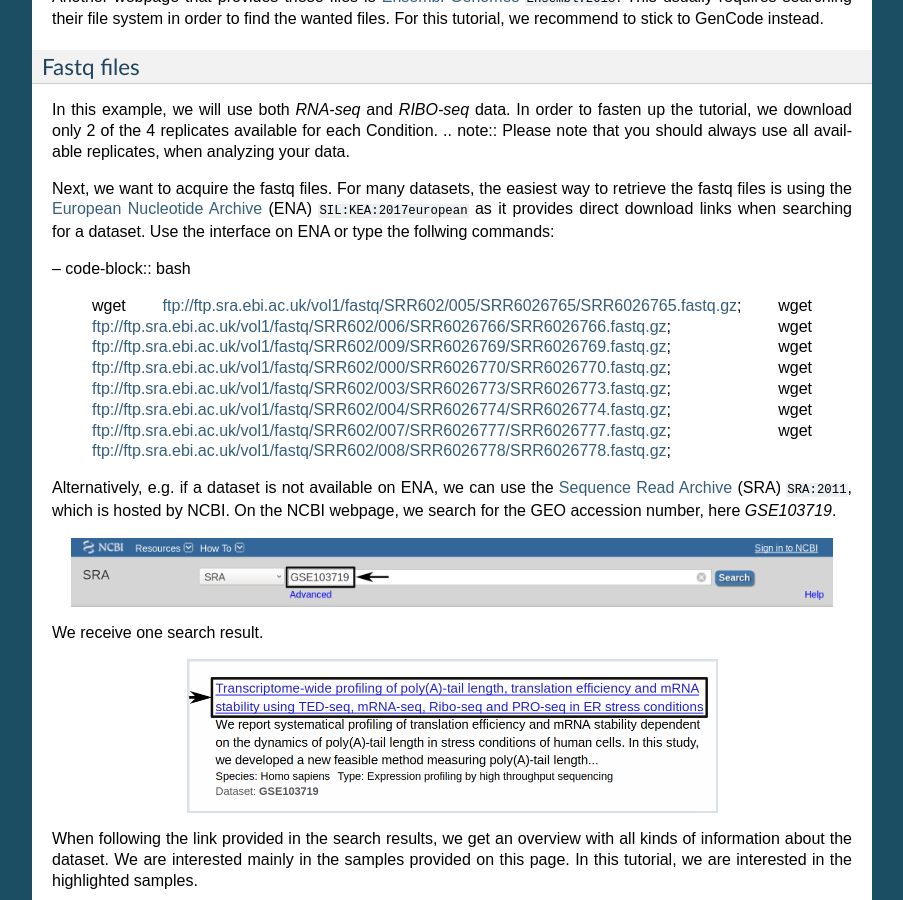
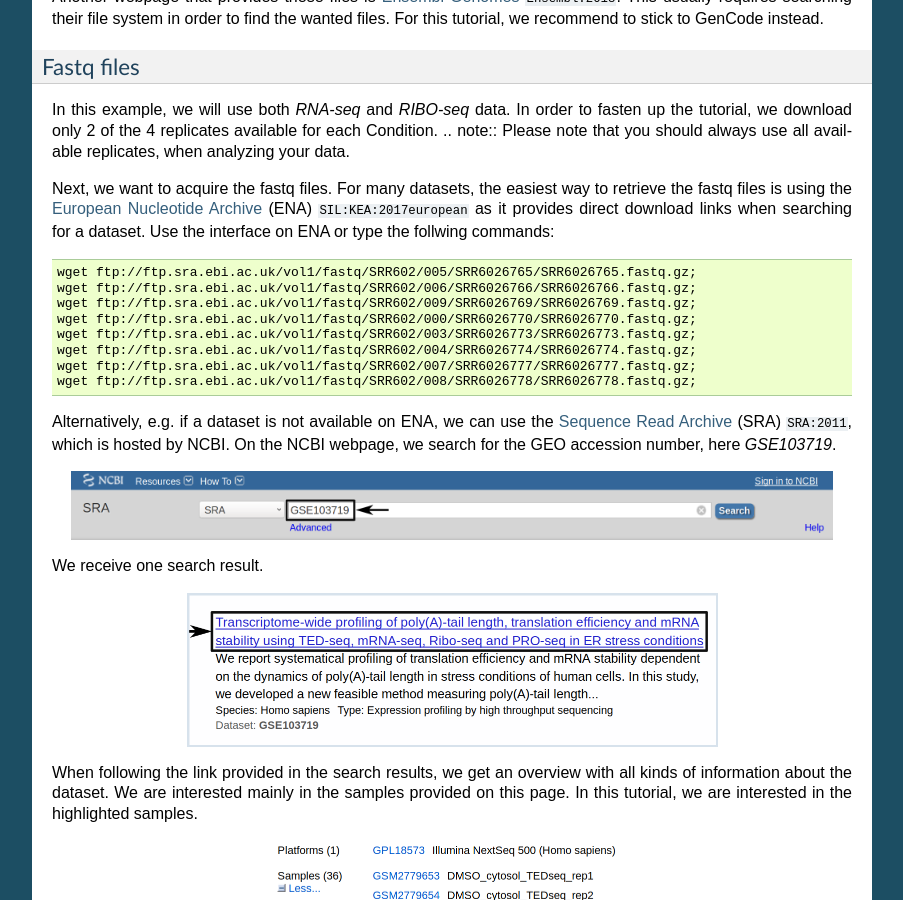
Before and after one commit to RickGelhausen/uORF-Tools_ReadTheDocs, a Sphinx documentation site: the page built from docs/source/extended-workflow.rst, in a window 1280 px wide and 900 px high, scrolled down 1494 px. Shown: the whole window, without its empty margins (198-1101 px from the left). Built offline with Sphinx 7.4.7, drawn with Linux system fonts in a browser that asks for light colours; cross-references to code outside the pages are shown as plain code.

Commit message:
fixed code block

```diff
--- a/docs/source/extended-workflow.rst
+++ b/docs/source/extended-workflow.rst
@@ -73,7 +73,7 @@ In this example, we will use both *RNA-seq* and *RIBO-seq* data. In order to fas
 Next, we want to acquire the fastq files. For many datasets, the easiest way to retrieve the fastq files is using the `European Nucleotide Archive <https://www.ebi.ac.uk/ena>`_ (ENA) :cite:`SIL:KEA:2017european` as it provides direct download links when searching for a dataset.
 Use the interface on ENA or type the follwing commands:
 
--- code-block:: bash
+.. code-block:: bash
 
     wget ftp://ftp.sra.ebi.ac.uk/vol1/fastq/SRR602/005/SRR6026765/SRR6026765.fastq.gz;
     wget ftp://ftp.sra.ebi.ac.uk/vol1/fastq/SRR602/006/SRR6026766/SRR6026766.fastq.gz;
```
